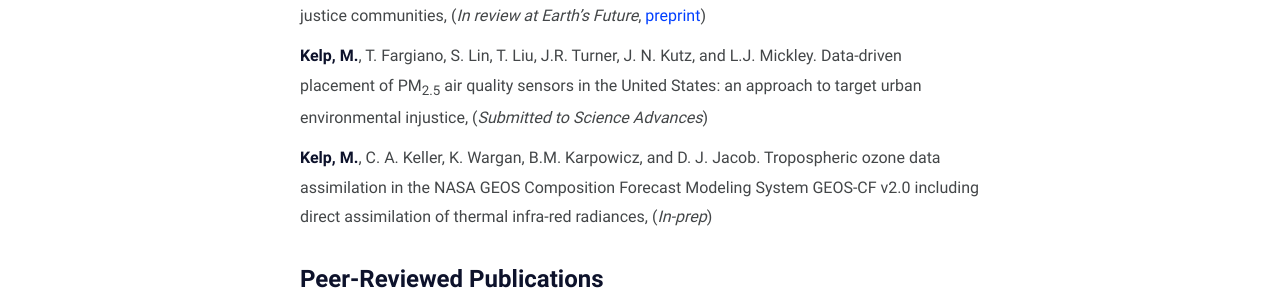
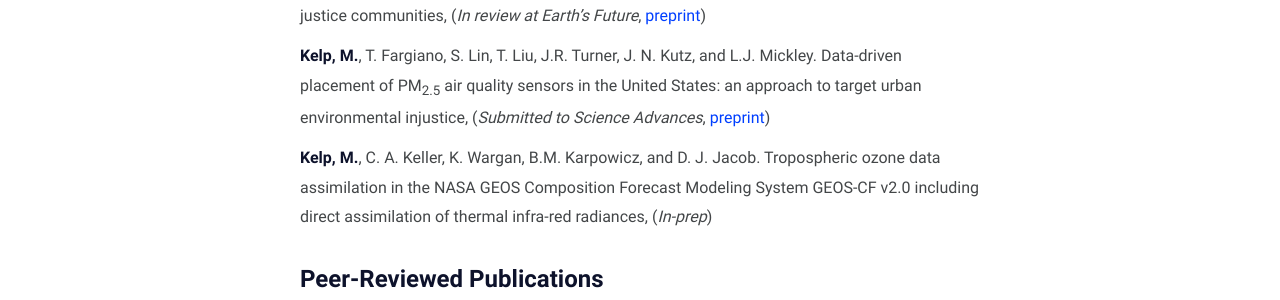
Before and after one commit to mkelp/mkelp.github.io, a Jekyll site: the page built from publications.md, in a window 1280 px wide and 900 px high. Shown: the part 369-669 px from the top of the window. Built offline with Jekyll 4.4.1, drawn with Linux system fonts in a browser that asks for light colours.

Commit message:
MarchResearch4

```diff
--- a/publications.md
+++ b/publications.md
@@ -14,7 +14,7 @@ h-index: 7, citations: 149 (as of March 2023, [Google Scholar](https://scholar.g
 **Kelp, M.**, M. Carroll, T. Liu, R. M. Yantosca, H.E. Hockenberry, and L.J. Mickley. Prescribed burns as a tool to mitigate future wildfire smoke exposures: Lessons for states and environmental justice communities, (*In review at Earth's Future*, [preprint](https://eartharxiv.org/repository/view/4767/))
 
 **Kelp, M.**, T. Fargiano, S. Lin, T. Liu, J.R. Turner, J. N. Kutz, and L.J. Mickley. Data-driven placement of PM<sub>2.5</sub>
-air quality sensors in the United States: an approach to target urban environmental injustice, (*Submitted to Science Advances*)
+air quality sensors in the United States: an approach to target urban environmental injustice, (*Submitted to Science Advances*, [preprint](https://eartharxiv.org/repository/view/5099/))
 
 **Kelp, M.**, C. A. Keller, K. Wargan, B.M. Karpowicz, and D. J. Jacob. Tropospheric ozone data
 assimilation in the NASA GEOS Composition Forecast Modeling System GEOS-CF v2.0 including direct
```
